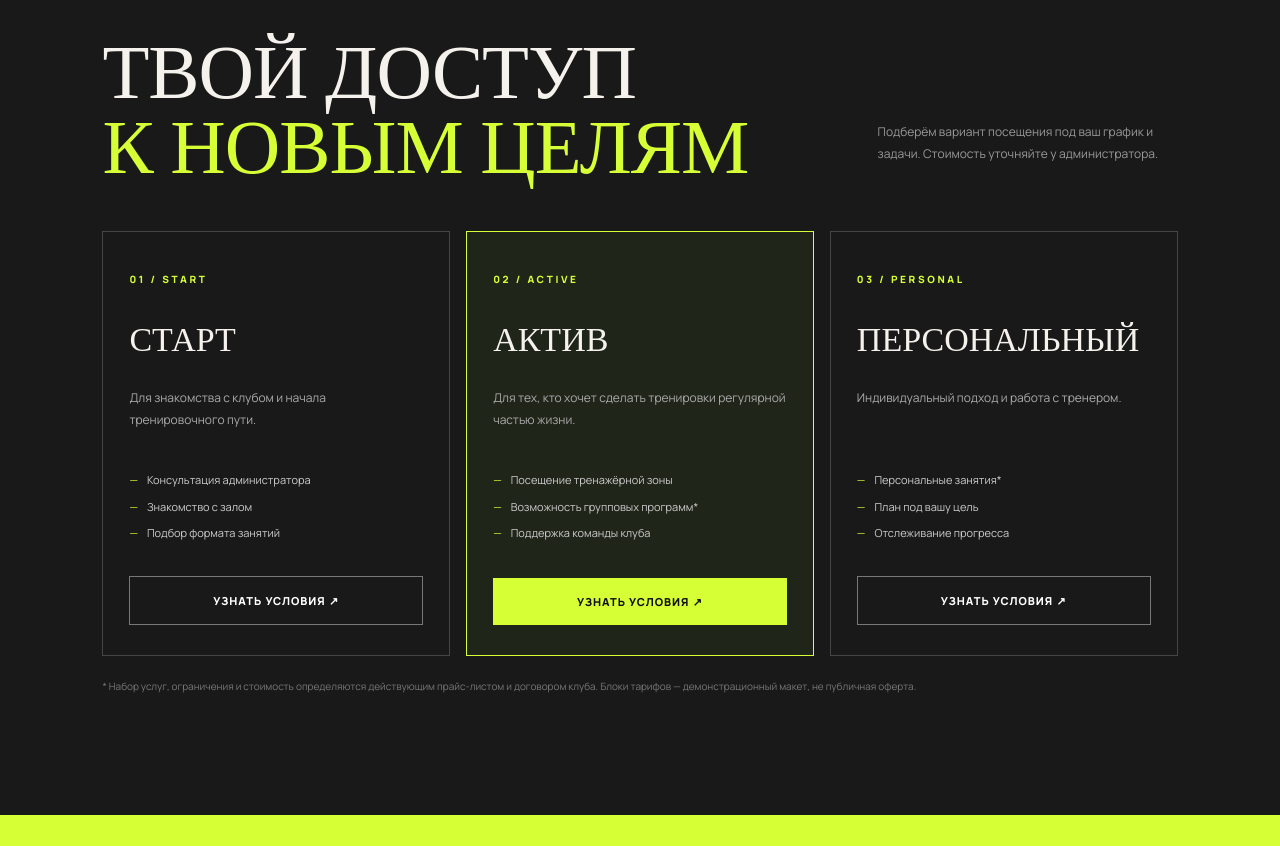
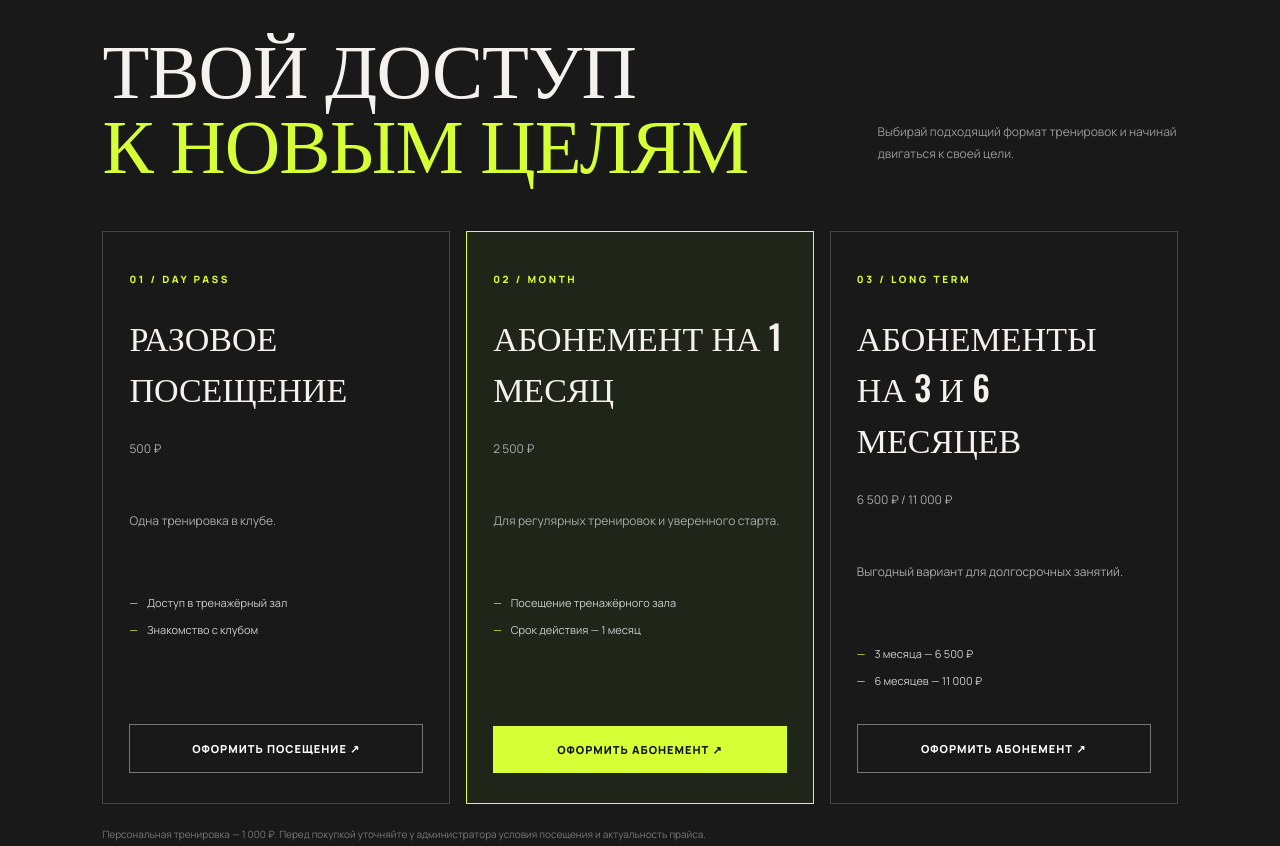
Before and after one commit to napalkovandrei2-rgb/maddox-fitness., a website: page public/index.html in a window 1280 px wide. Shown: the part 3680-4526 px from the top of the page. Drawn offline with nearby package versions, Linux system fonts and the light colour scheme.

Commit message:
Add MADDOX contact details and membership prices

```diff
--- a/public/index.html
+++ b/public/index.html
@@ -46,13 +46,13 @@
  <div class="trainer-info"><p class="eyebrow">ТВОЙ ПАРТНЁР ПО РЕЗУЛЬТАТУ</p><h2>ТРЕНЕР<br><span>MADDOX</span></h2><p class="lead">Сильная форма начинается с грамотной системы.</p><p>Наш тренер поможет определить отправную точку, подобрать нагрузку и выстроить последовательный план занятий. На этой странице представлен образ тренера для макета сайта; имя, квалификацию и стаж необходимо заменить на подтверждённые данные специалиста клуба.</p><ul class="ticks"><li>Постановка техники упражнений</li><li>Индивидуальная программа тренировок</li><li>Контроль прогресса и корректировка нагрузки</li></ul><button class="btn btn-accent open-register">Записаться к тренеру <span>↗</span></button></div>
  </div>
 </section>
-<section class="membership section" id="membership"><div class="section-kicker">04 / ЧЛЕНСТВО</div><div class="section-head"><h2>ТВОЙ ДОСТУП<br><span>К НОВЫМ ЦЕЛЯМ</span></h2><p>Подберём вариант посещения под ваш график и задачи. Стоимость уточняйте у администратора.</p></div>
- <div class="plans"><article class="plan"><p class="plan-label">01 / START</p><h3>СТАРТ</h3><p>Для знакомства с клубом и начала тренировочного пути.</p><ul><li>Консультация администратора</li><li>Знакомство с залом</li><li>Подбор формата занятий</li></ul><button class="btn btn-outline open-register">Узнать условия ↗</button></article>
- <article class="plan featured"><p class="plan-label">02 / ACTIVE</p><h3>АКТИВ</h3><p>Для тех, кто хочет сделать тренировки регулярной частью жизни.</p><ul><li>Посещение тренажёрной зоны</li><li>Возможность групповых программ*</li><li>Поддержка команды клуба</li></ul><button class="btn btn-accent open-register">Узнать условия ↗</button></article>
- <article class="plan"><p class="plan-label">03 / PERSONAL</p><h3>ПЕРСОНАЛЬНЫЙ</h3><p>Индивидуальный подход и работа с тренером.</p><ul><li>Персональные занятия*</li><li>План под вашу цель</li><li>Отслеживание прогресса</li></ul><button class="btn btn-outline open-register">Узнать условия ↗</button></article></div><p class="fineprint">* Набор услуг, ограничения и стоимость определяются действующим прайс-листом и договором клуба. Блоки тарифов — демонстрационный макет, не публичная оферта.</p>
+<section class="membership section" id="membership"><div class="section-kicker">04 / ЧЛЕНСТВО</div><div class="section-head"><h2>ТВОЙ ДОСТУП<br><span>К НОВЫМ ЦЕЛЯМ</span></h2><p>Выбирай подходящий формат тренировок и начинай двигаться к своей цели.</p></div>
+ <div class="plans"><article class="plan"><p class="plan-label">01 / DAY PASS</p><h3>РАЗОВОЕ ПОСЕЩЕНИЕ</h3><p class="plan-price">500 ₽</p><p>Одна тренировка в клубе.</p><ul><li>Доступ в тренажёрный зал</li><li>Знакомство с клубом</li></ul><button class="btn btn-outline open-register">Оформить посещение ↗</button></article>
+ <article class="plan featured"><p class="plan-label">02 / MONTH</p><h3>АБОНЕМЕНТ НА 1 МЕСЯЦ</h3><p class="plan-price">2 500 ₽</p><p>Для регулярных тренировок и уверенного старта.</p><ul><li>Посещение тренажёрного зала</li><li>Срок действия — 1 месяц</li></ul><button class="btn btn-accent open-register">Оформить абонемент ↗</button></article>
+ <article class="plan"><p class="plan-label">03 / LONG TERM</p><h3>АБОНЕМЕНТЫ НА 3 И 6 МЕСЯЦЕВ</h3><p class="plan-price">6 500 ₽ / 11 000 ₽</p><p>Выгодный вариант для долгосрочных занятий.</p><ul><li>3 месяца — 6 500 ₽</li><li>6 месяцев — 11 000 ₽</li></ul><button class="btn btn-outline open-register">Оформить абонемент ↗</button></article></div><p class="fineprint">Персональная тренировка — 1 000 ₽. Перед покупкой уточняйте у администратора условия посещения и актуальность прайса.</p>
 </section>
 <section class="cta"><p class="eyebrow">ТВОЙ СЛЕДУЮЩИЙ ШАГ</p><h2>НАЧНИ<br><span>СЕГОДНЯ.</span></h2><button class="btn btn-accent open-register">Оставить заявку <span>↗</span></button></section>
-<section class="contacts section" id="contacts"><div class="section-kicker">05 / КОНТАКТЫ</div><div class="contact-grid"><div><h2>МЫ НА<br><span>СВЯЗИ</span></h2><p>Уточнить расписание, стоимость и условия посещения можно у администратора.</p></div><div class="contact-details"><small>ТЕЛЕФОН АДМИНИСТРАЦИИ</small><a class="big-phone" href="tel:+79991234567">+7 999 123 45-67</a><small>РЕЖИМ РАБОТЫ</small><p>Актуальное расписание уточняйте по телефону.</p><button class="btn btn-outline open-register">Оставить заявку ↗</button></div></div></section>
+<section class="contacts section" id="contacts"><div class="section-kicker">05 / КОНТАКТЫ</div><div class="contact-grid"><div><h2>МЫ НА<br><span>СВЯЗИ</span></h2><p>Уточнить расписание, стоимость и условия посещения можно у администратора.</p></div><div class="contact-details"><small>ТЕЛЕФОН АДМИНИСТРАЦИИ</small><a class="big-phone" href="tel:+79991234567">+7 999 123 45-67</a><small>АДРЕС</small><p>г. Сыктывкар, ул. Оплеснина, д. 65/2</p><small>E-MAIL АДМИНИСТРАЦИИ</small><a href="mailto:maddox.admin22@gmail.com">maddox.admin22@gmail.com</a><small>РЕЖИМ РАБОТЫ</small><p>Актуальное расписание уточняйте по телефону.</p><button class="btn btn-outline open-register">Оставить заявку ↗</button></div></div></section>
 </main>
 <footer><a class="brand" href="#top"><span class="brand-mark">M</span><span>MADDOX</span></a><p>© 2026 MADDOX FITNESS. Все права защищены.</p><div class="footer-links"><a href="terms.html">Пользовательское соглашение</a><a href="privacy.html">Политика обработки данных</a><a href="consent.html">Согласие на обработку данных</a></div></footer>
 <div class="modal" id="registerModal" aria-hidden="true"><div class="modal-backdrop"></div><div class="modal-card" role="dialog" aria-modal="true" aria-labelledby="modalTitle"><button class="modal-close" aria-label="Закрыть">×</button><p class="eyebrow">MADDOX / REGISTRATION</p><h2 id="modalTitle">СТАНЬ ЧАСТЬЮ<br><span>MADDOX</span></h2><p class="modal-desc">Оставьте контакты — администратор свяжется с вами.</p>
```
